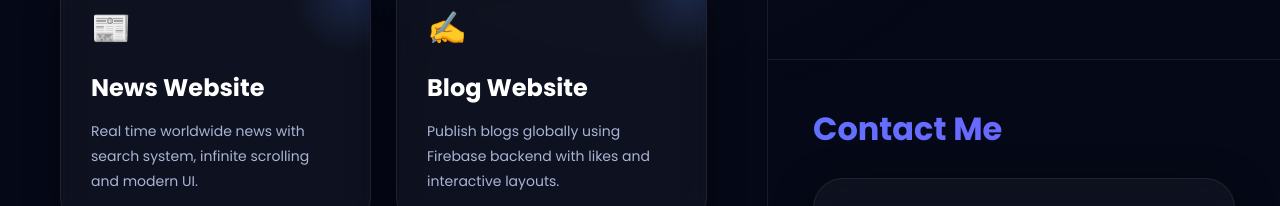
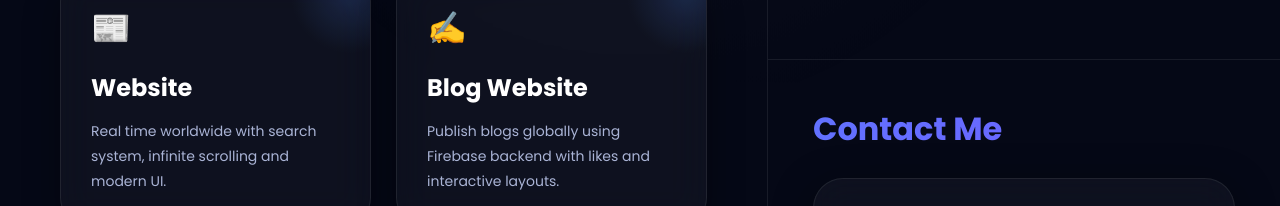
Before and after one commit to AbhinavDraco/finalverse, a plain HTML site: page about.html in a window 1280 px wide. Shown: the part 706-912 px from the top of the page. Drawn offline with nearby package versions, Linux system fonts and the light colour scheme; a script that the page names is missing.

Commit message:
Update about.html

```diff
--- a/about.html
+++ b/about.html
@@ -3,6 +3,13 @@
 <html lang="en">
 
 <head>
+    <meta name="description" content="DracoVerse is your hub for AI tools, tech news, blogs, community discussions, quizzes, and more.">
+    <link rel="canonical" href="https://dracoverse.online/">
+    <meta property="og:title" content="DracoVerse">
+<meta property="og:description" content="Knowledge Reimagined">
+<meta property="og:image" content="https://dracoverse.online/preview.png">
+<meta property="og:url" content="https://dracoverse.online/">
+<meta name="twitter:card" content="summary_large_image">
     <script async src="https://www.googletagmanager.com/gtag/js?id=G-GG7CQ1TL2G"></script>
        <link rel="icon" type="image/png" sizes="32x32" href="rag.jpg">
     <link rel="icon" type="image/png" sizes="16x16" href="rag.jpg">
@@ -929,12 +936,12 @@
                     </div>
 
                     <h2>
-                        News Website
+                         Website
                     </h2>
 
                     <p>
 
-                        Real time worldwide news with search system,
+                        Real time worldwide  with search system,
                         infinite scrolling and modern UI.
 
                     </p>
```
